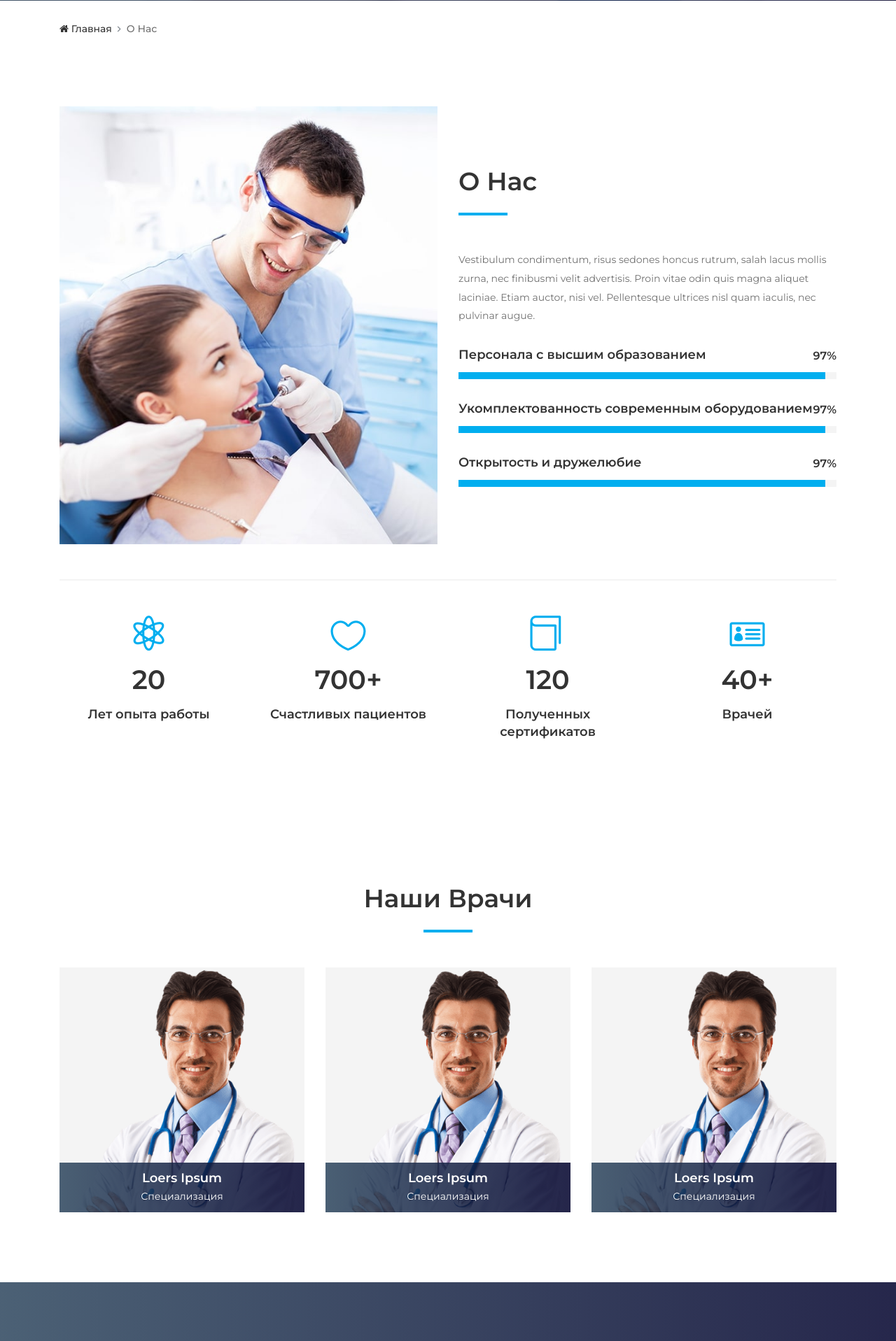
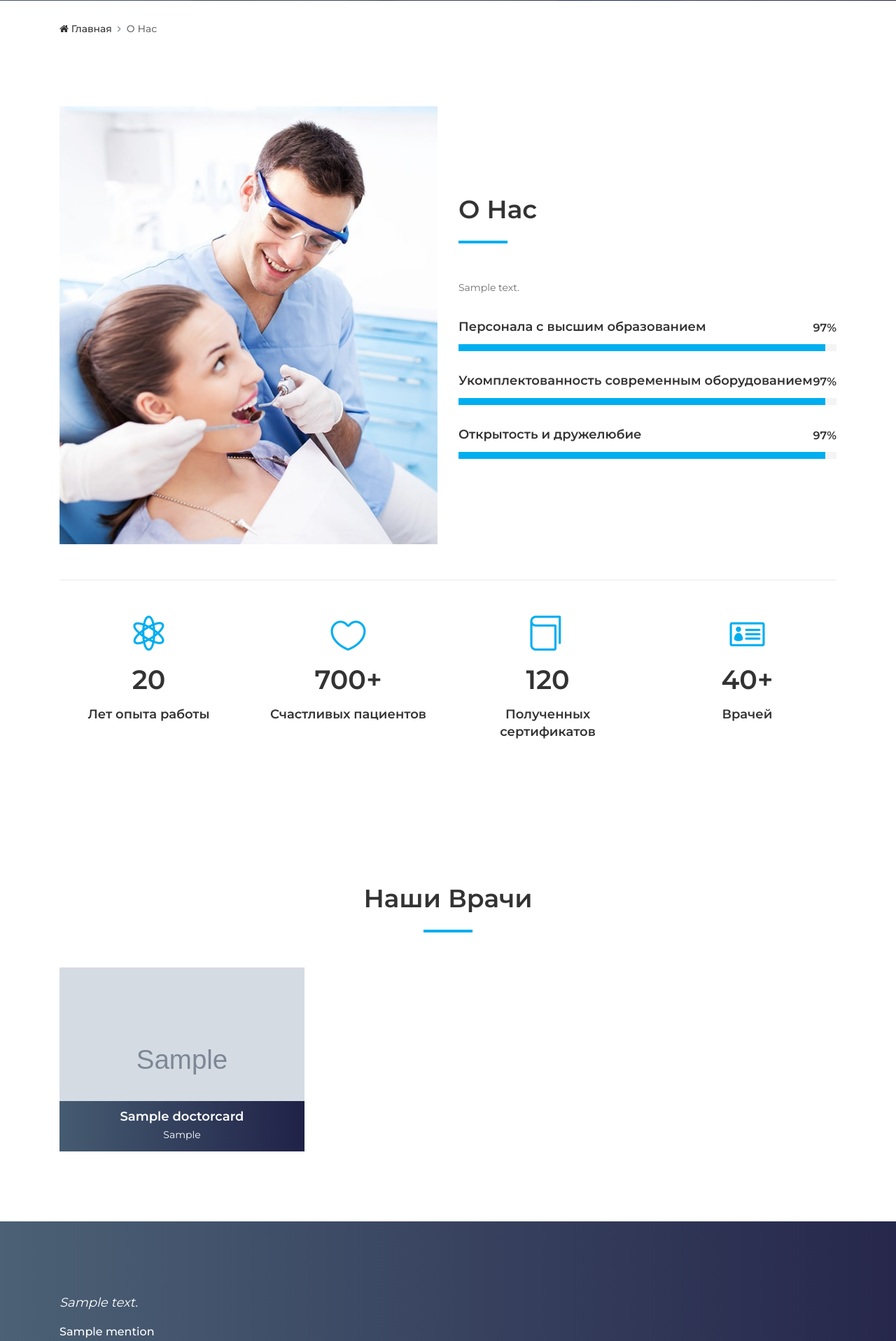
Before and after one commit to andrey-zubov/dentist2, a Django app: page /about/ in a window 1280 px wide. Shown: the part 329-2246 px from the top of the page at 70% size. Run offline with Django 3.2, Linux system fonts and the light colour scheme; tables that the repository leaves empty hold one stand-in row (values such as "Sample post"); grey boxes marked "Sample" are stand-in pictures; some libraries are stand-ins or nearby versions.

Commit message:
about.html

```diff
--- a/website/templates/about.html
+++ b/website/templates/about.html
@@ -54,8 +54,7 @@
               <h2>О нас</h2>
               <div class="line"></div>
             </div>
-            <p>Vestibulum condimentum, risus sedones honcus rutrum, salah lacus mollis zurna, nec finibusmi velit advertisis. Proin vitae odin quis magna aliquet laciniae. Etiam auctor, nisi vel. Pellentesque ultrices nisl quam iaculis, nec pulvinar
-              augue.</p>
+            <p>{{ about_us.content }}</p>
 
             <!-- Single Skills Area -->
             <div class="single-skills-area mt-30">
@@ -152,67 +151,22 @@
       </div>
 
       <div class="row">
+        {% for doc in doctors %}
           <!-- Single Dentist Area -->
           <div class="col-12 col-sm-6 col-md-4">
             <div class="single-dentist-area mb-100">
-            <img src="{% static 'website/img/bg-img/9.png' %}" alt="">
+              <img src="{{ doc.image.url }}" alt="" width="400" height="400">
               <!-- Dentist Content -->
               <div class="dentist-content">
-              <!-- Social Info -->
-              <div class="dentist-social-info">
-                <a href="#"><i class="fa fa-facebook"></i></a>
-                <a href="#"><i class="fa fa-twitter"></i></a>
-                <a href="#"><i class="fa fa-google-plus"></i></a>
-              </div>
                 <!-- Dentist Info -->
                 <div class="dentist-info bg-gradient-overlay">
-                <h5>Loers Ipsum</h5>
-                <p>Специализация</p>
+                  <h5>{{ doc.name }}</h5>
+                  <p>{{ doc.specialization }}</p>
                 </div>
               </div>
             </div>
           </div>
-        <!-- Single Dentist Area -->
-        <div class="col-12 col-sm-6 col-md-4">
-          <div class="single-dentist-area mb-100">
-            <img src="{% static 'website/img/bg-img/9.png' %}" alt="">
-            <!-- Dentist Content -->
-            <div class="dentist-content">
-              <!-- Social Info -->
-              <div class="dentist-social-info">
-                <a href="#"><i class="fa fa-facebook"></i></a>
-                <a href="#"><i class="fa fa-twitter"></i></a>
-                <a href="#"><i class="fa fa-google-plus"></i></a>
-              </div>
-              <!-- Dentist Info -->
-              <div class="dentist-info bg-gradient-overlay">
-                <h5>Loers Ipsum</h5>
-                <p>Специализация</p>
-              </div>
-            </div>
-          </div>
-        </div>
-        <!-- Single Dentist Area -->
-        <div class="col-12 col-sm-6 col-md-4">
-          <div class="single-dentist-area mb-100">
-            <img src="{% static 'website/img/bg-img/9.png' %}" alt="">
-            <!-- Dentist Content -->
-            <div class="dentist-content">
-              <!-- Social Info -->
-              <div class="dentist-social-info">
-                <a href="#"><i class="fa fa-facebook"></i></a>
-                <a href="#"><i class="fa fa-twitter"></i></a>
-                <a href="#"><i class="fa fa-google-plus"></i></a>
-              </div>
-              <!-- Dentist Info -->
-              <div class="dentist-info bg-gradient-overlay">
-                <h5>Loers Ipsum</h5>
-                <p>Специализация</p>
-              </div>
-            </div>
-          </div>
-        </div>
-
+        {% endfor %}
       </div>
     </div>
   </section>
@@ -225,49 +179,23 @@
         <div class="col-12">
           <!-- Testimonials Slides -->
           <div class="testimonials-slides owl-carousel">
+            {% for mention in mentions %}
               <!-- Single Testimonials Slide -->
               <div class="single-testimonial-slide d-flex align-items-center">
                 <!-- Thumbnail -->
+                {% if mention.img %}
                   <div class="testimonial-thumb">
-                <img src="{% static 'website/img/bg-img/8.jpg' %}" alt="">
+                    <img src="{{ mention.image.url }}" alt="">
                   </div>
+                {% endif %}
                 <!-- Content -->
                 <div class="testimonial-content">
-                <h5>Lorem ipsum dolor sit amet, consectetur adipiscing elit, sed do eiusmod tempor incididunt ut labore et dolore magna aliqua. Ut enim ad minim veniam, quis nostrud exercitation ullamco laboris nisi ut aliquip ex ea commodo consequat. Duis aute irure dolor in reprehenderit in voluptate velit esse cillum dolore eu fugiat nulla pariatur. Excepteur sint occaecat cupidatat non proident, sunt in culpa qui officia deserunt mollit anim id est laborum.</h5>
-                <h6>Loers Ipsum</h6>
-                <p>Loers Ipsum</p>
+                  <h5>{{ mention.content }}</h5>
+                  <h6>{{ mention.name }}</h6>
+                  <p>{{ mention.description }}</p>
                 </div>
               </div>
-          <!-- Testimonials Slides -->
-          <div class="testimonials-slides owl-carousel">
-            <!-- Single Testimonials Slide -->
-            <div class="single-testimonial-slide d-flex align-items-center">
-              <!-- Thumbnail -->
-              <div class="testimonial-thumb">
-                <img src="{% static 'website/img/bg-img/8.jpg' %}" alt="">
-              </div>
-              <!-- Content -->
-              <div class="testimonial-content">
-                <h5>Lorem ipsum dolor sit amet, consectetur adipiscing elit, sed do eiusmod tempor incididunt ut labore et dolore magna aliqua. Ut enim ad minim veniam, quis nostrud exercitation ullamco laboris nisi ut aliquip ex ea commodo consequat. Duis aute irure dolor in reprehenderit in voluptate velit esse cillum dolore eu fugiat nulla pariatur. Excepteur sint occaecat cupidatat non proident, sunt in culpa qui officia deserunt mollit anim id est laborum.</h5>
-                <h6>Loers Ipsum</h6>
-                <p>Loers Ipsum</p>
-              </div>
-            </div>
-          <!-- Testimonials Slides -->
-          <div class="testimonials-slides owl-carousel">
-            <!-- Single Testimonials Slide -->
-            <div class="single-testimonial-slide d-flex align-items-center">
-              <!-- Thumbnail -->
-              <div class="testimonial-thumb">
-                <img src="{% static 'website/img/bg-img/8.jpg' %}" alt="">
-              </div>
-              <!-- Content -->
-              <div class="testimonial-content">
-                <h5>Lorem ipsum dolor sit amet, consectetur adipiscing elit, sed do eiusmod tempor incididunt ut labore et dolore magna aliqua. Ut enim ad minim veniam, quis nostrud exercitation ullamco laboris nisi ut aliquip ex ea commodo consequat. Duis aute irure dolor in reprehenderit in voluptate velit esse cillum dolore eu fugiat nulla pariatur. Excepteur sint occaecat cupidatat non proident, sunt in culpa qui officia deserunt mollit anim id est laborum.</h5>
-                <h6>Loers Ipsum</h6>
-                <p>Loers Ipsum</p>
-              </div>
-            </div>
+            {% endfor %}
 
           </div>
         </div>
--- a/website/views.py
+++ b/website/views.py
@@ -83,7 +83,12 @@ def contact(request):
 
 
 def about(request):
-    return render(request, 'about.html', {})
+    about_us = AboutUs.objects.latest('id')
+    doctors = DoctorCard.objects.all()
+    mentions = Mention.objects.all().reverse()[:3]
+    return render(request, 'about.html', {'about_us': about_us,
+                                          'doctors': doctors,
+                                          'mentions': mentions})
 
 
 def service(request):
```
Lines whose indentation alone changed are shown as unchanged.
